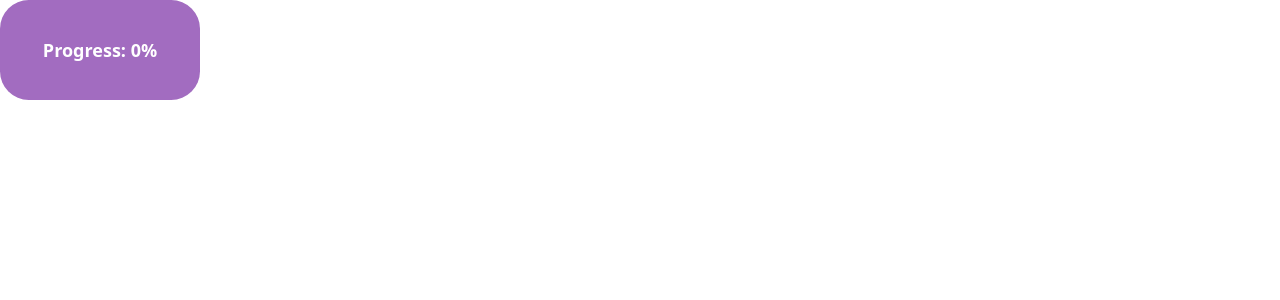
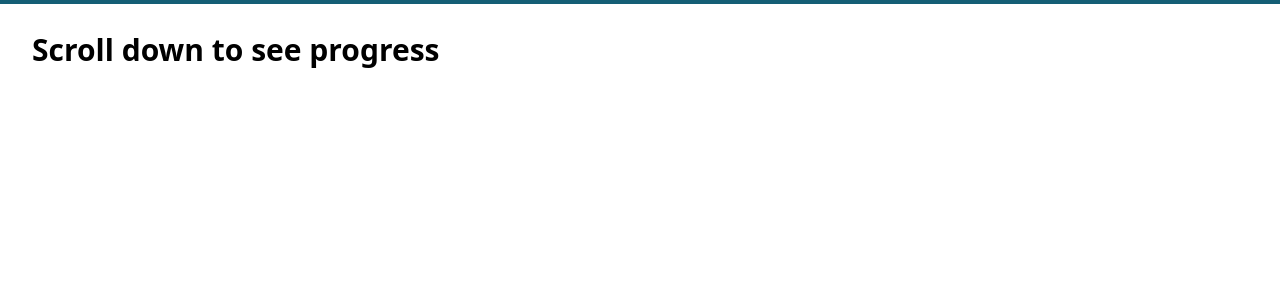
Before and after one commit to Cabdinasir64/Frame_Motion, a React (Vite) app: page / in a window 1280 px wide. Shown: the top 300 px of the page. Built offline with nearby package versions, Linux system fonts and the light colour scheme.

Commit message:
i added another file of animation 20 framer motion

```diff
--- a/src/App.jsx
+++ b/src/App.jsx
@@ -1,9 +1,9 @@
-import Animation19 from './Components/animation19'
+import Animation20 from './Components/animation20'
 function App() {
 
   return (
     <>
-      <Animation19 />
+      <Animation20 />
 
     </>
   )
--- /dev/null
+++ b/src/Components/animation20.jsx
@@ -0,0 +1,17 @@
+import { motion, useScroll } from "framer-motion";
+
+export default function ScrollProgressBar() {
+    const { scrollYProgress } = useScroll();
+
+    return (
+        <div>
+            <motion.div
+                className="fixed top-0 left-0 right-0 h-1 bg-cyan-800 origin-left z-50"
+                style={{ scaleX: scrollYProgress }}
+            />
+            <div className="h-[300vh] p-8">
+                <h1 className="text-3xl font-bold">Scroll down to see progress</h1>
+            </div>
+        </div>
+    );
+}
```
